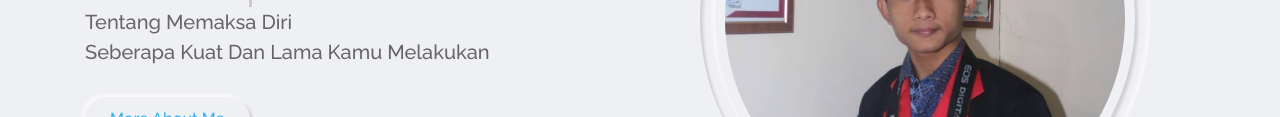
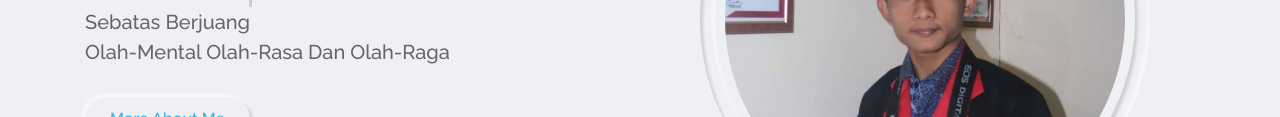
Before and after one commit to akuwigi/akuwigi.github.io, a plain HTML site: page index.html in a window 1280 px wide. Shown: the part 381-498 px from the top of the page. Drawn offline with nearby package versions, Linux system fonts and the light colour scheme.

Commit message:
Update index.html

```diff
--- a/index.html
+++ b/index.html
@@ -109,7 +109,7 @@
             <!-- ========== End typing animation ========== -->
 
             <!-- ========== Title Motivasi ========== -->
-            <h1>tentang Memaksa Diri <br>Seberapa kuat dan lama kamu melakukan</h1>
+            <h1>Sebatas berjuang <br>Olah-Mental Olah-Rasa dan Olah-Raga</h1>
             <a href="#about" class="link-item btn-1 outer-shadow hover-in-shadow">More About Me</a>
           </div>
             <!-- ========== Img Website ========== -->
```
